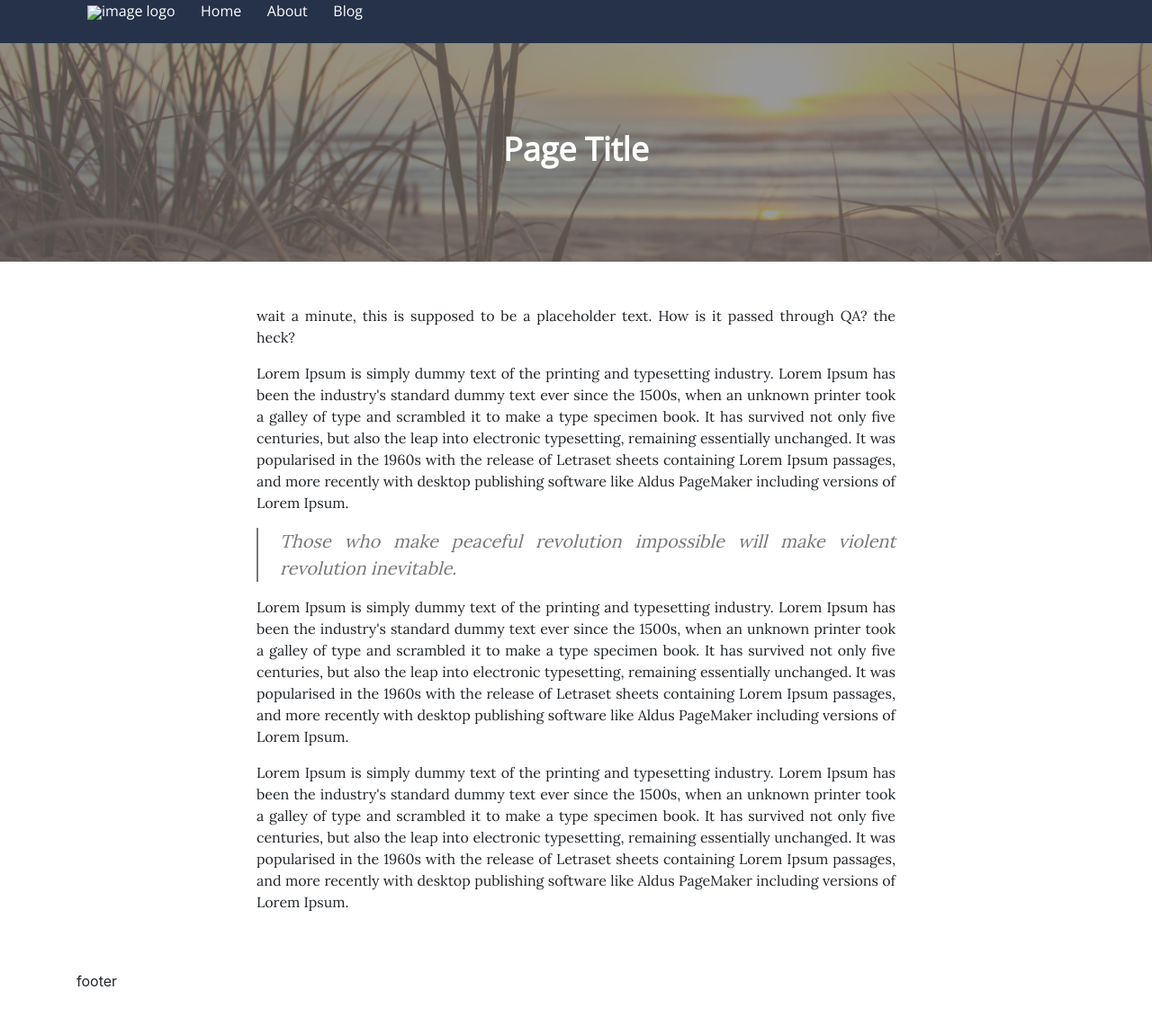
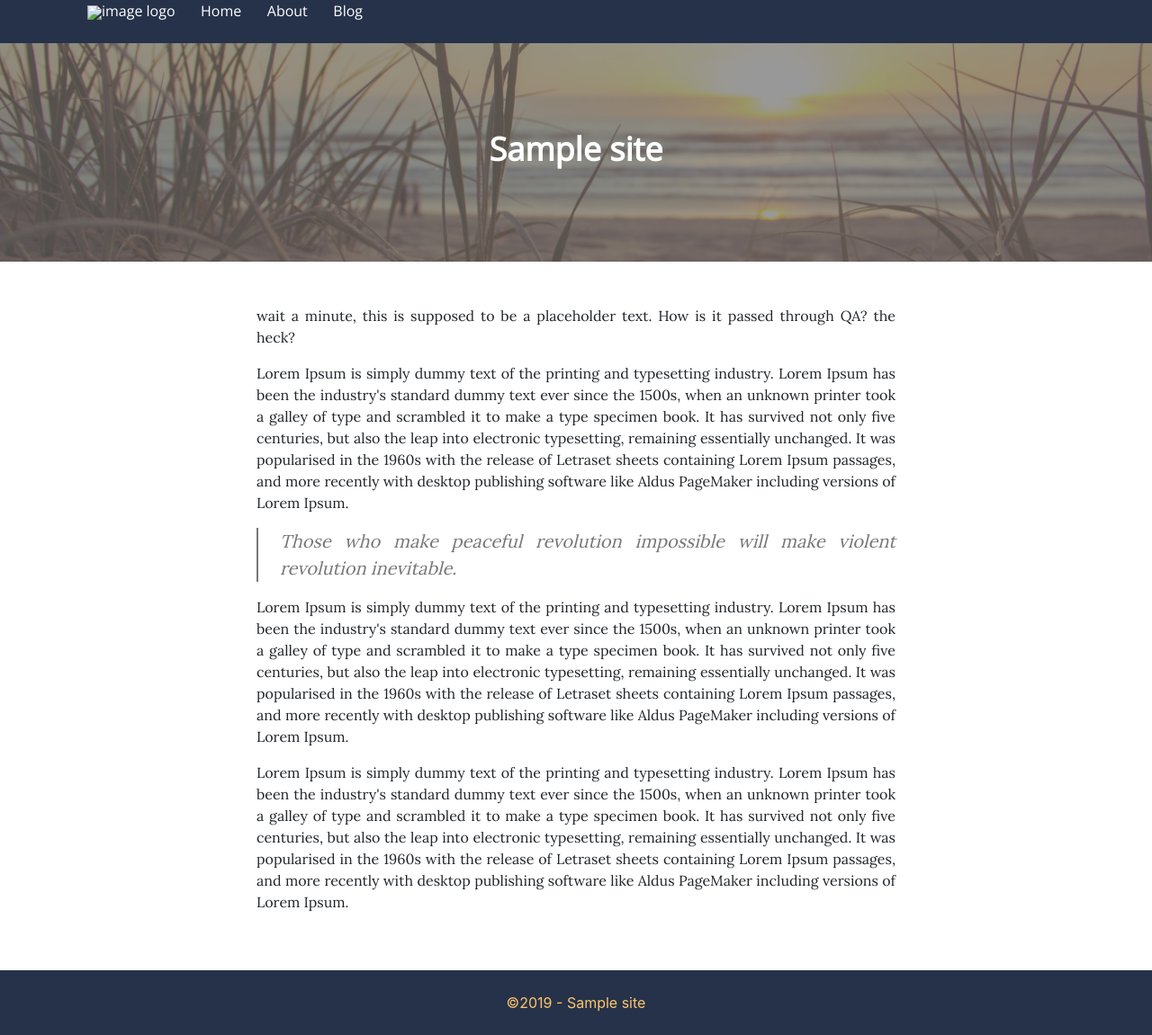
Before and after one commit to kemalkautsar/fundamental-wp, a WordPress theme: template index.php in a window 1280 px wide. Shown: the whole page at 90% size. Before the commit the page ends 1097 px from the top, so only its background shows below. Run offline with PHP 8.4 and a stand-in for WordPress, Linux system fonts and the light colour scheme; the site name, menu and one post (Sample post) are stand-ins, and other content is empty.

Commit message:
add: footer & styling

```diff
--- a/css/main.css
+++ b/css/main.css
@@ -63,3 +63,9 @@
 	color: #777;
 	font-style: italic;
 }
+
+.footer {
+	background: #26324a;
+	color: #fec56b;
+	padding: 24px;
+}
--- a/footer.php
+++ b/footer.php
@@ -1,6 +1,6 @@
-<footer class="footer">
-        <div class="container">
-            footer
+	<footer class="footer">
+        <div class="container d-flex justify-content-center">
+            <span>&copy;<?php echo Date('Y'); ?> - <?php bloginfo('name'); ?></span>
         </div>
 	</footer>
 
--- a/fundamental-base/css/main.css
+++ b/fundamental-base/css/main.css
@@ -63,3 +63,8 @@
 	color: #777;
 	font-style: italic;
 }
+
+.footer {
+	background: #26324a;
+	color: #fec56b;
+}
--- a/header.php
+++ b/header.php
@@ -21,7 +21,7 @@
 </head>
 
 <body>
-    <div class="menu">
+    <div class="menu sticky-top">
         <div class="container">
             <nav class="menu-nav">
 				<a class="menu-nav-logo" href="#"><img src="#">image logo</a>
--- a/index.php
+++ b/index.php
@@ -2,7 +2,7 @@
 
 	<section class="banner">
 		<div class="container d-flex justify-content-center">
-			<h1 class="page-title">Page Title</h1>
+			<h1 class="page-title"><?php bloginfo('name'); ?></h1>
 		</div>
 	</section>
 
```
